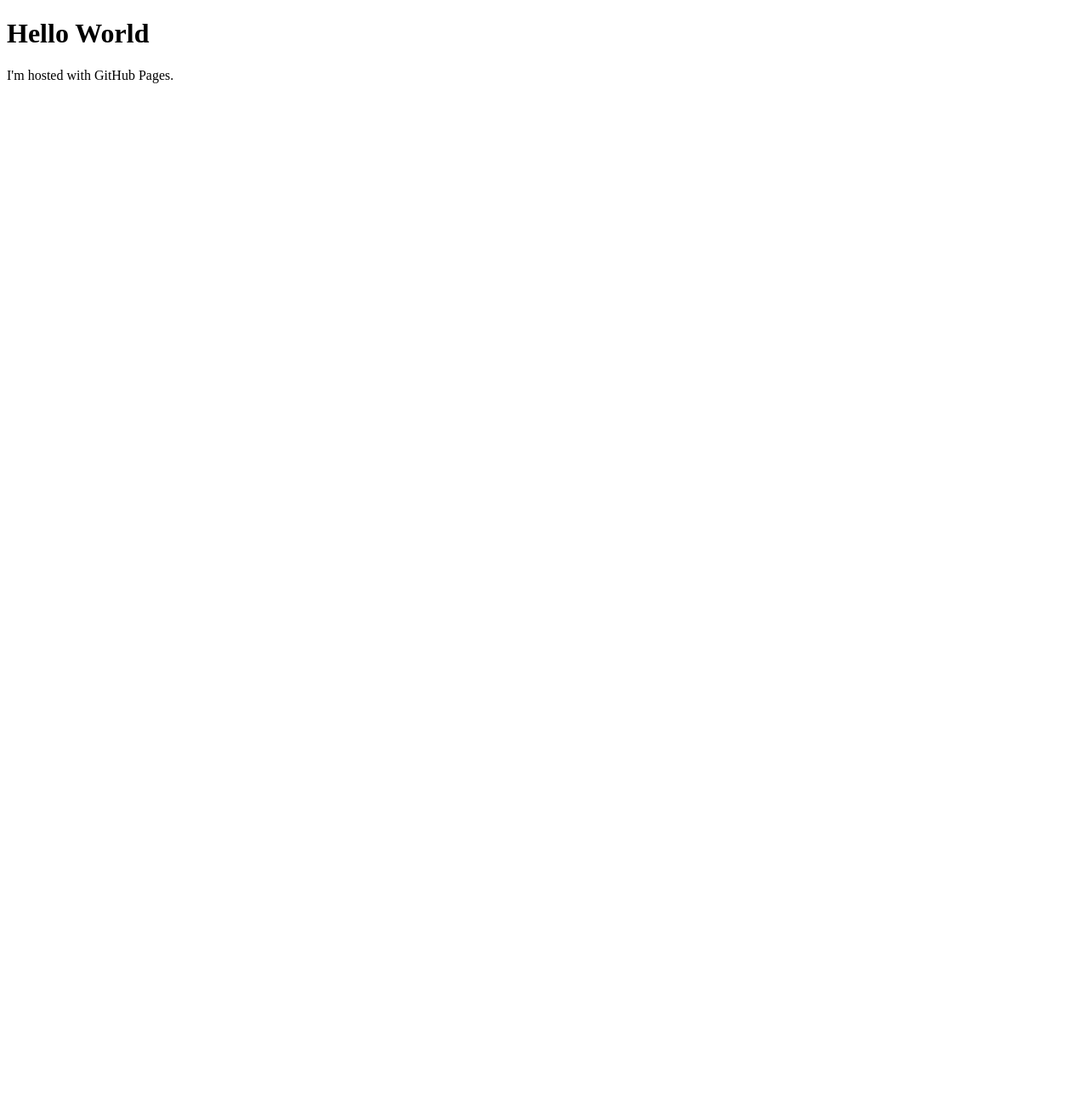
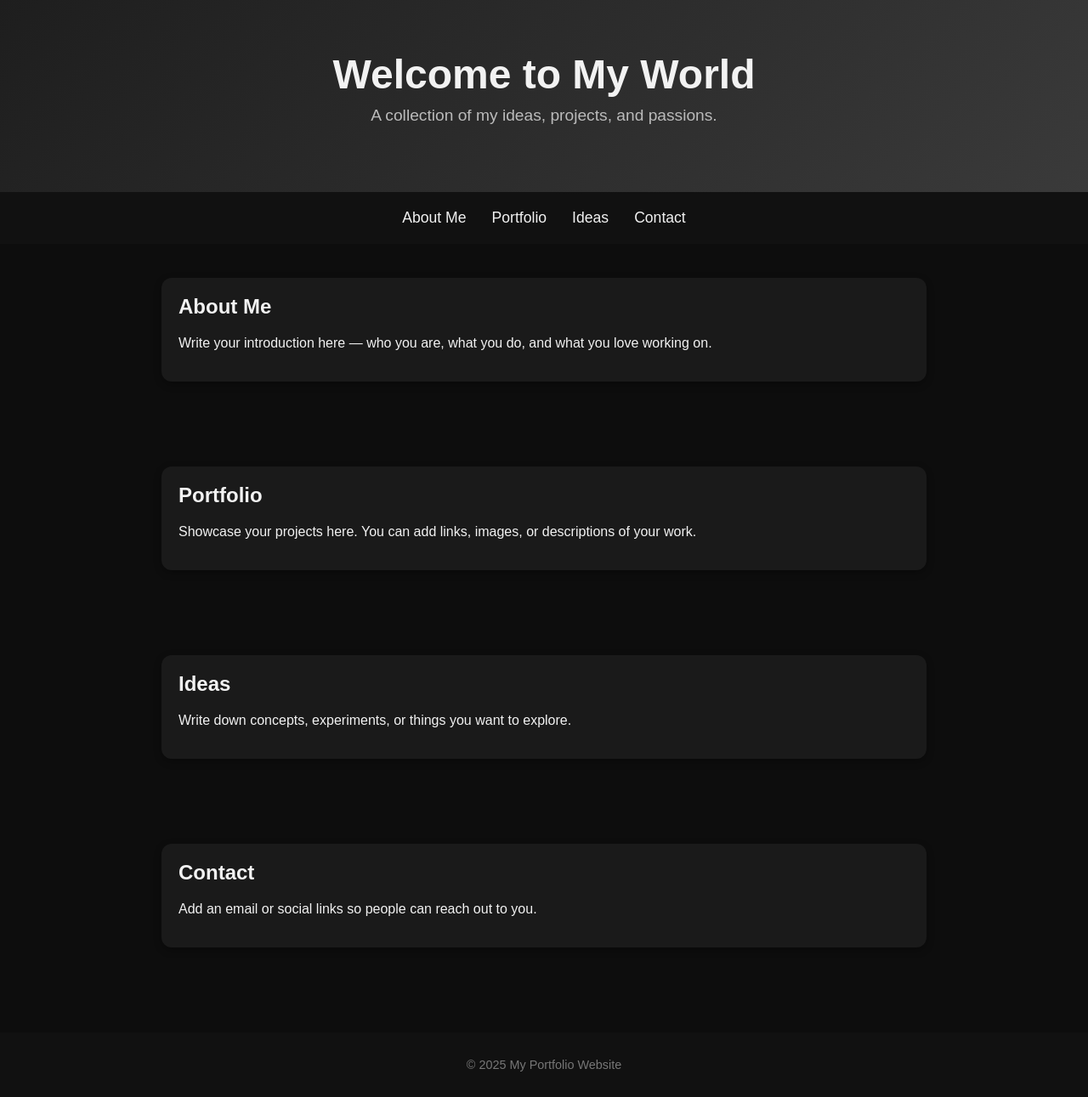
Before and after one commit to djemsen/djemsen.github.io, a plain HTML site: page index.html in a window 1280 px wide. Shown: the whole page at 85% size. Before the commit the page ends 800 px from the top, so only its background shows below. Drawn offline with Linux system fonts and the light colour scheme.

Commit message:
Update index.html

```diff
--- a/index.html
+++ b/index.html
@@ -1,7 +1,112 @@
 <!DOCTYPE html>
-<html>
+<html lang="en">
+<head>
+  <meta charset="UTF-8" />
+  <meta name="viewport" content="width=device-width, initial-scale=1.0" />
+  <title>My Portfolio</title>
+  <style>
+    body {
+      margin: 0;
+      font-family: Arial, sans-serif;
+      background: #0d0d0d;
+      color: #f2f2f2;
+    }
+    header {
+      padding: 60px 20px;
+      text-align: center;
+      background: linear-gradient(135deg, #1e1e1e, #3a3a3a);
+    }
+    header h1 {
+      margin: 0;
+      font-size: 3em;
+    }
+    header p {
+      margin-top: 10px;
+      font-size: 1.2em;
+      color: #bbbbbb;
+    }
+    nav {
+      display: flex;
+      justify-content: center;
+      gap: 30px;
+      padding: 20px;
+      background: #111;
+      position: sticky;
+      top: 0;
+    }
+    nav a {
+      color: #f2f2f2;
+      text-decoration: none;
+      font-size: 1.1em;
+    }
+    section {
+      padding: 40px 20px;
+      max-width: 900px;
+      margin: auto;
+    }
+    .card {
+      background: #1a1a1a;
+      padding: 20px;
+      border-radius: 12px;
+      margin-bottom: 20px;
+      box-shadow: 0 3px 10px rgba(0,0,0,0.3);
+    }
+    .card h2 {
+      margin-top: 0;
+    }
+    footer {
+      text-align: center;
+      padding: 30px;
+      margin-top: 40px;
+      background: #111;
+      font-size: 0.9em;
+      color: #777;
+    }
+  </style>
+</head>
 <body>
-<h1>Hello World</h1>
-<p>I'm hosted with GitHub Pages.</p>
+  <header>
+    <h1>Welcome to My World</h1>
+    <p>A collection of my ideas, projects, and passions.</p>
+  </header>
+
+  <nav>
+    <a href="#about">About Me</a>
+    <a href="#portfolio">Portfolio</a>
+    <a href="#ideas">Ideas</a>
+    <a href="#contact">Contact</a>
+  </nav>
+
+  <section id="about">
+    <div class="card">
+      <h2>About Me</h2>
+      <p>Write your introduction here — who you are, what you do, and what you love working on.</p>
+    </div>
+  </section>
+
+  <section id="portfolio">
+    <div class="card">
+      <h2>Portfolio</h2>
+      <p>Showcase your projects here. You can add links, images, or descriptions of your work.</p>
+    </div>
+  </section>
+
+  <section id="ideas">
+    <div class="card">
+      <h2>Ideas</h2>
+      <p>Write down concepts, experiments, or things you want to explore.</p>
+    </div>
+  </section>
+
+  <section id="contact">
+    <div class="card">
+      <h2>Contact</h2>
+      <p>Add an email or social links so people can reach out to you.</p>
+    </div>
+  </section>
+
+  <footer>
+    © 2025 My Portfolio Website
+  </footer>
 </body>
 </html>
```
